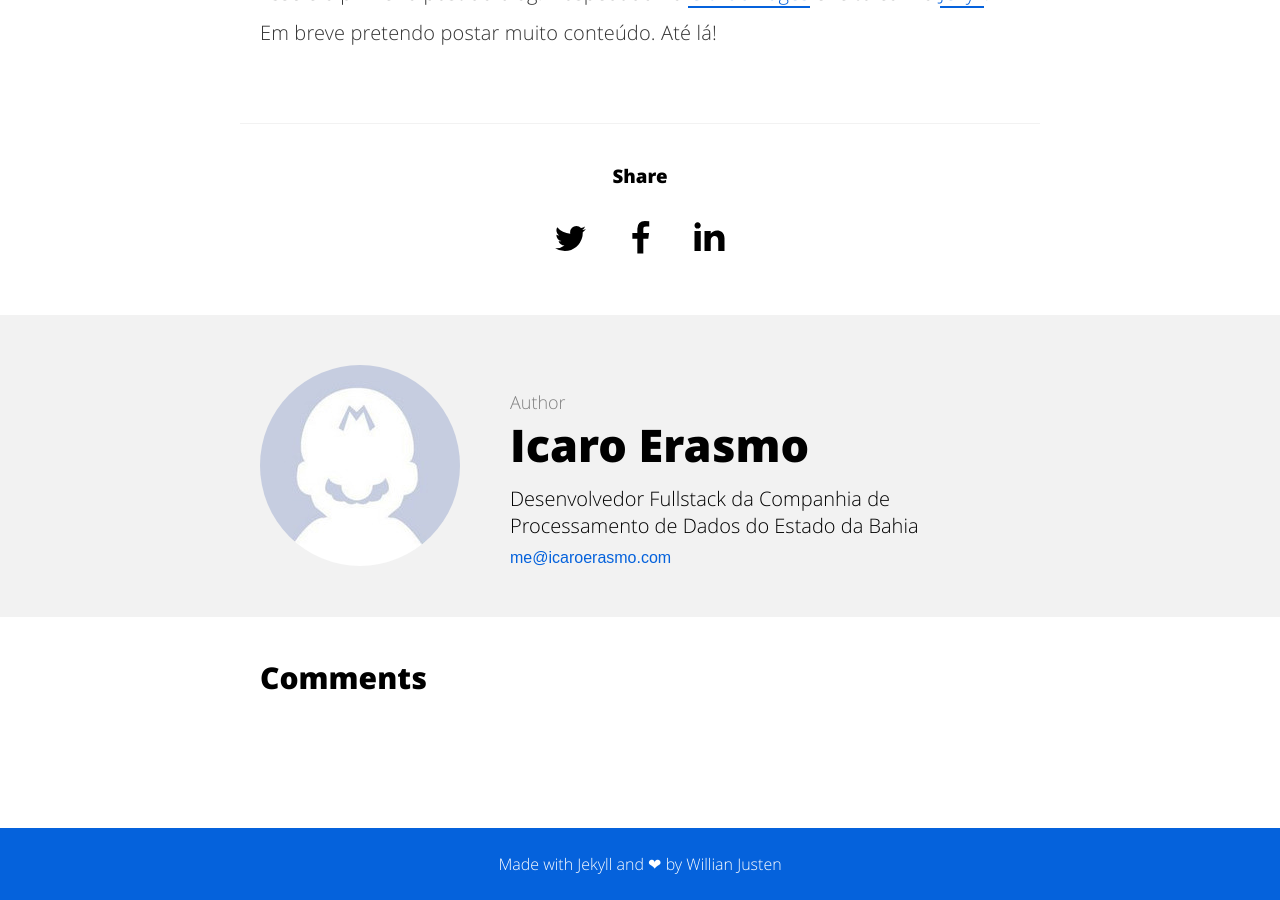
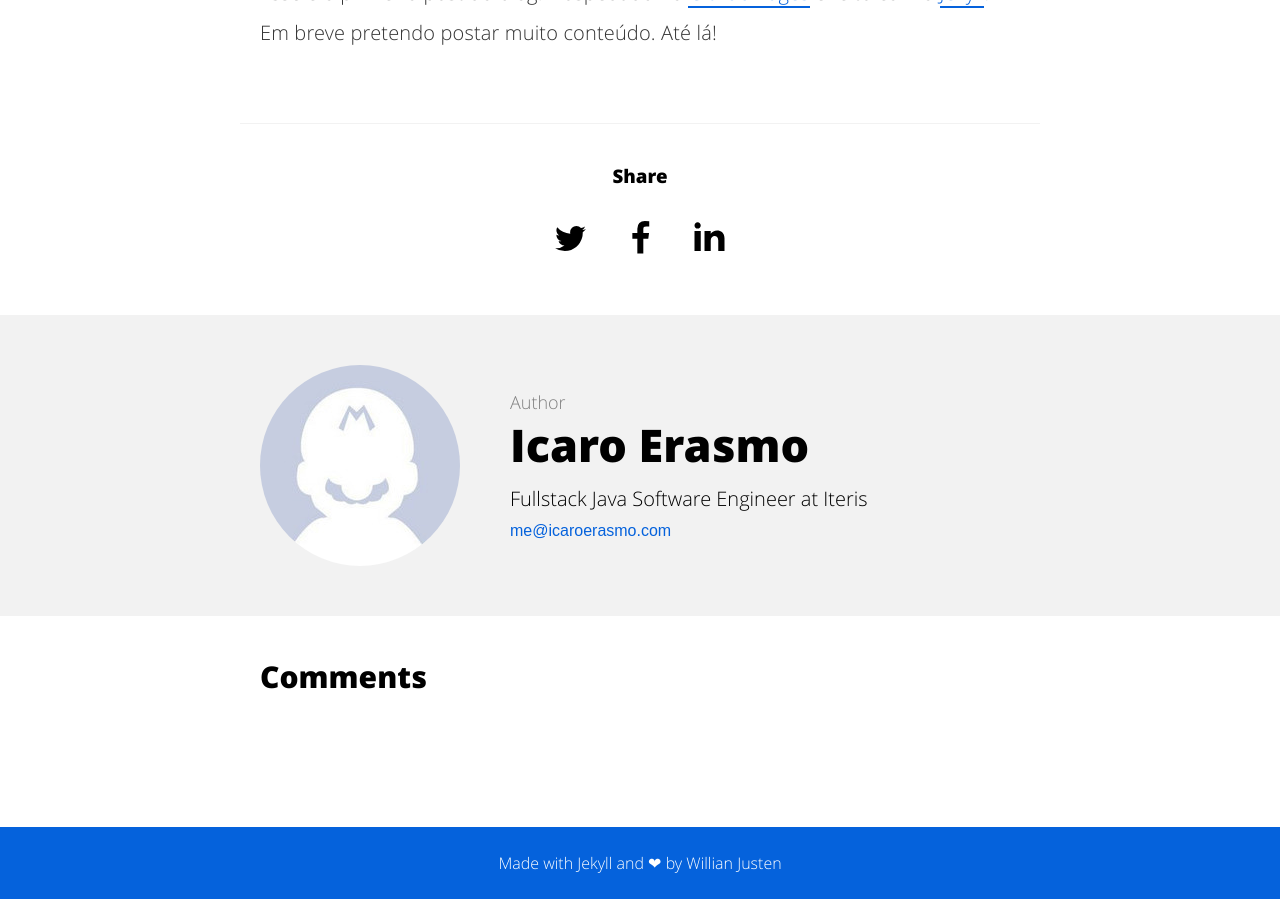
Before and after one commit to icaroerasmo/icaroerasmo.github.io, a Jekyll site: the page built from _posts/2019-12-22-hello-world.md, in a window 1280 px wide and 900 px high, scrolled down 967 px. Built offline with Jekyll 4.4.1, drawn with Linux system fonts in a browser that asks for light colours; comment, search, counter and statistics services are not loaded.

Commit message:
Change bio

```diff
--- a/_config.yml
+++ b/_config.yml
@@ -6,8 +6,8 @@ url: "https://icaroerasmo.com" # the base hostname & protocol for your site e.g.
 
 # User settings
 username: Icaro Erasmo
-user_description: Desenvolvedor Fullstack da Companhia de Processamento de Dados do Estado da Bahia
-user_title: Fullstack Developer
+user_description: Fullstack Java Software Engineer at Iteris
+user_title: Software Engineer
 email: me@icaroerasmo.com
 twitter_username: icaroerasmo
 github_username:  icaroerasmo
```
